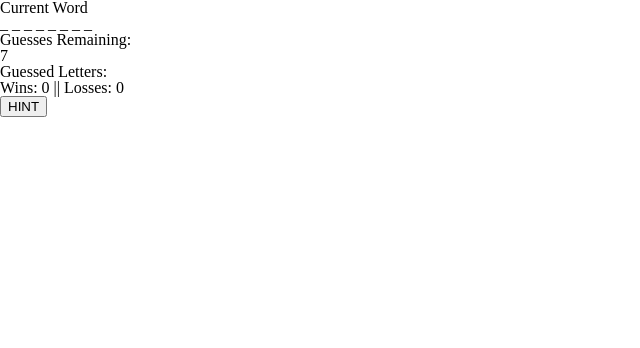
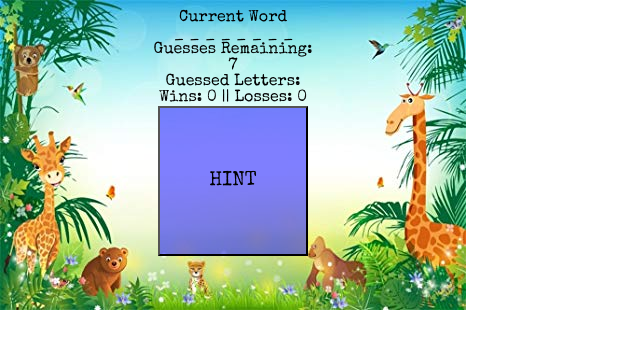
Before and after one commit to ebadowski/Word-Guess-Game, a plain HTML site: page index.html in a window 1280 px wide. Both pictures are taken after a click on the button "Click to start!". Shown: the whole page, without its empty margins (0-640 px from the left). Drawn offline with nearby package versions, Linux system fonts and the light colour scheme.

Commit message:
Final touches

```diff
--- a/assets/css/style.css
+++ b/assets/css/style.css
@@ -0,0 +1,31 @@
+body{
+    font-family: 'Special Elite', cursive;
+}
+.start-button{
+    width: 150px;
+    height: 150px;
+    margin-top: 80px;
+    font-family: 'Special Elite', cursive;
+    font-size: 20px;
+}
+.hint-button{
+    width: 150px;
+    height: 150px;
+    background-color: rgba(0, 0, 255, 0.5);
+    font-family: 'Special Elite', cursive;
+    font-size: 20px;
+}
+#game{
+    background-image: url("../images/gameBackground.jpg");
+    width: 466px ;
+    height: 310px;
+
+}
+#content{
+    width: 100%;
+    position: relative;
+    text-align: center;
+}
+#current-word{
+    padding-top: 10px;
+}
--- a/assets/javascript/game.js
+++ b/assets/javascript/game.js
@@ -174,7 +174,7 @@ function buildPage() {
     //only add hint button if it hasn't been clicked that round
     if (!clickedHint) {
         $("#hint").empty();
-        var hintButton = $("<button class=\"hint-button\" function=\"clickHint()\">");
+        var hintButton = $("<button class=\"hint-button\">");
         $(hintButton).text("HINT");
         $("#hint").append(hintButton);
         clickHint();
--- a/assets/javascript/hint.js
+++ /dev/null
@@ -1,7 +0,0 @@
-
-    $(".hint-button").on("click", function () {
-        clickedHint = true;
-        $("#hint").empty();
-        $('#hint').prepend($('<img>', { id: 'theImg', src: String(packet[1]) }))
-        //$("#hint").append("<img src=\"" + packet[1] + "\">");
-    });
--- a/index.html
+++ b/index.html
@@ -1,30 +1,38 @@
 <!DOCTYPE html>
 <html lang="en">
+
 <head>
     <meta charset="UTF-8">
     <meta name="viewport" content="width=device-width, initial-scale=1.0">
     <meta http-equiv="X-UA-Compatible" content="ie=edge">
     <link rel="stylesheet" href="assets/css/reset.css">
+    <link href="https://fonts.googleapis.com/css?family=Special+Elite" rel="stylesheet">
     <link rel="stylesheet" href="assets/css/style.css">
     <script src="https://cdnjs.cloudflare.com/ajax/libs/jquery/3.2.1/jquery.min.js"></script>
     <title>Word Guess - Computer Zoo</title>
 </head>
+
 <body>
-    <h1 id = "instructions"><button class="start-button"></h1>
 
-    <div id = "game">
-        <div id = "current-word"></div>
-        <div id = "word"></div>
-        <div id = "header-guess"></div>
-        <div id = "num-guessed"></div>
-        <div id = "header-guessed"></div>
-        <div id = "guessed-letters"></div>
-        <div id = "wins-losses"></div>
-        <div id = "hint"></div>
+
+    <div id="game">
+        <div id="content">
+            <h1 id="instructions"><button class="start-button"></h1>
+            <div id="current-word"></div>
+            <div id="word"></div>
+            <div id="header-guess"></div>
+            <div id="num-guessed"></div>
+            <div id="header-guessed"></div>
+            <div id="guessed-letters"></div>
+            <div id="wins-losses"></div>
+            <div id="hint"></div>
+        </div>
+
     </div>
 
     <script src="assets/javascript/game.js"></script>
-    <script src="assets/javascript/hint.js"></script>
+
 
 </body>
+
 </html>
```
Also changed, not shown: assets/images/gameBackground.jpg (added).
